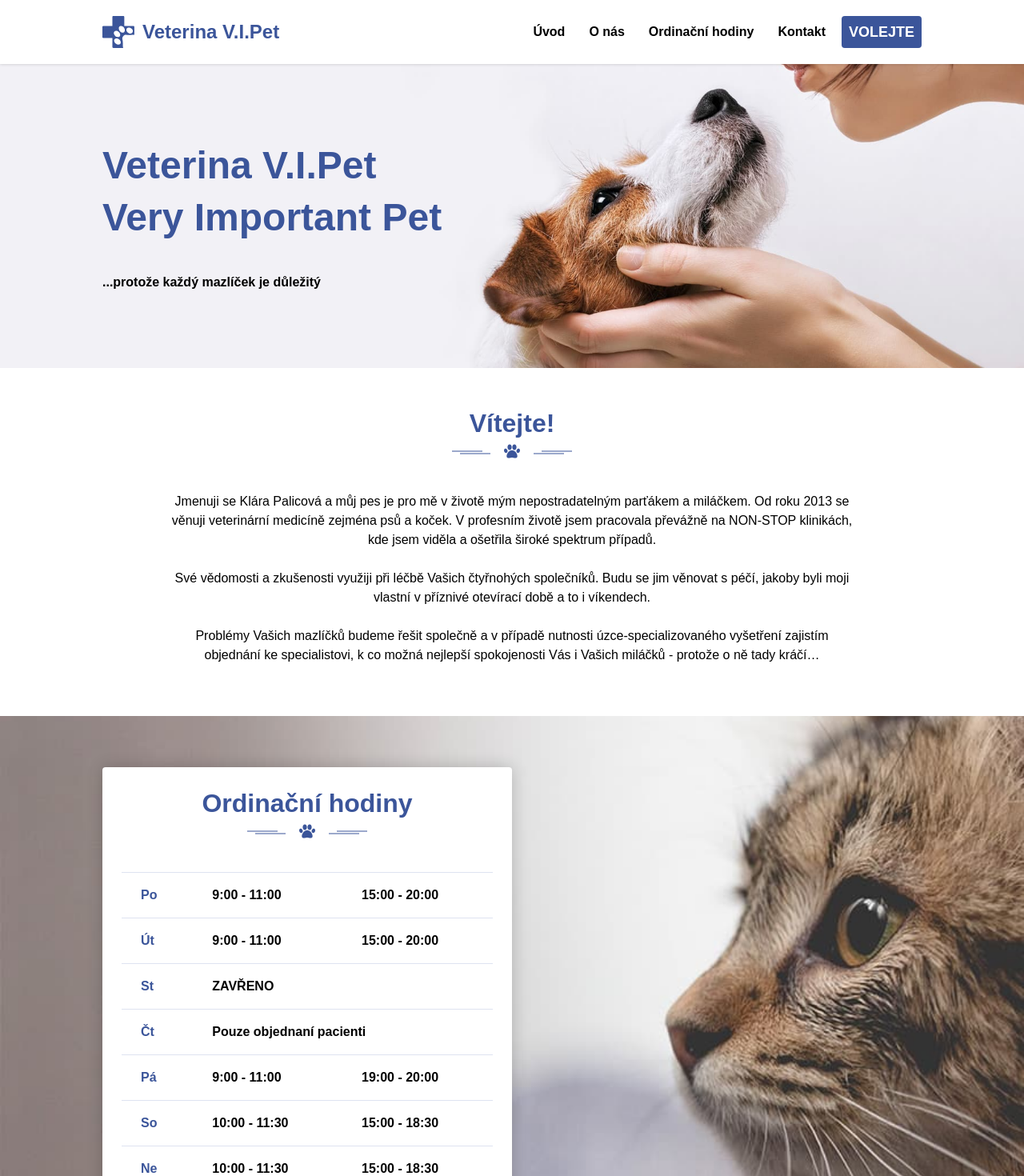
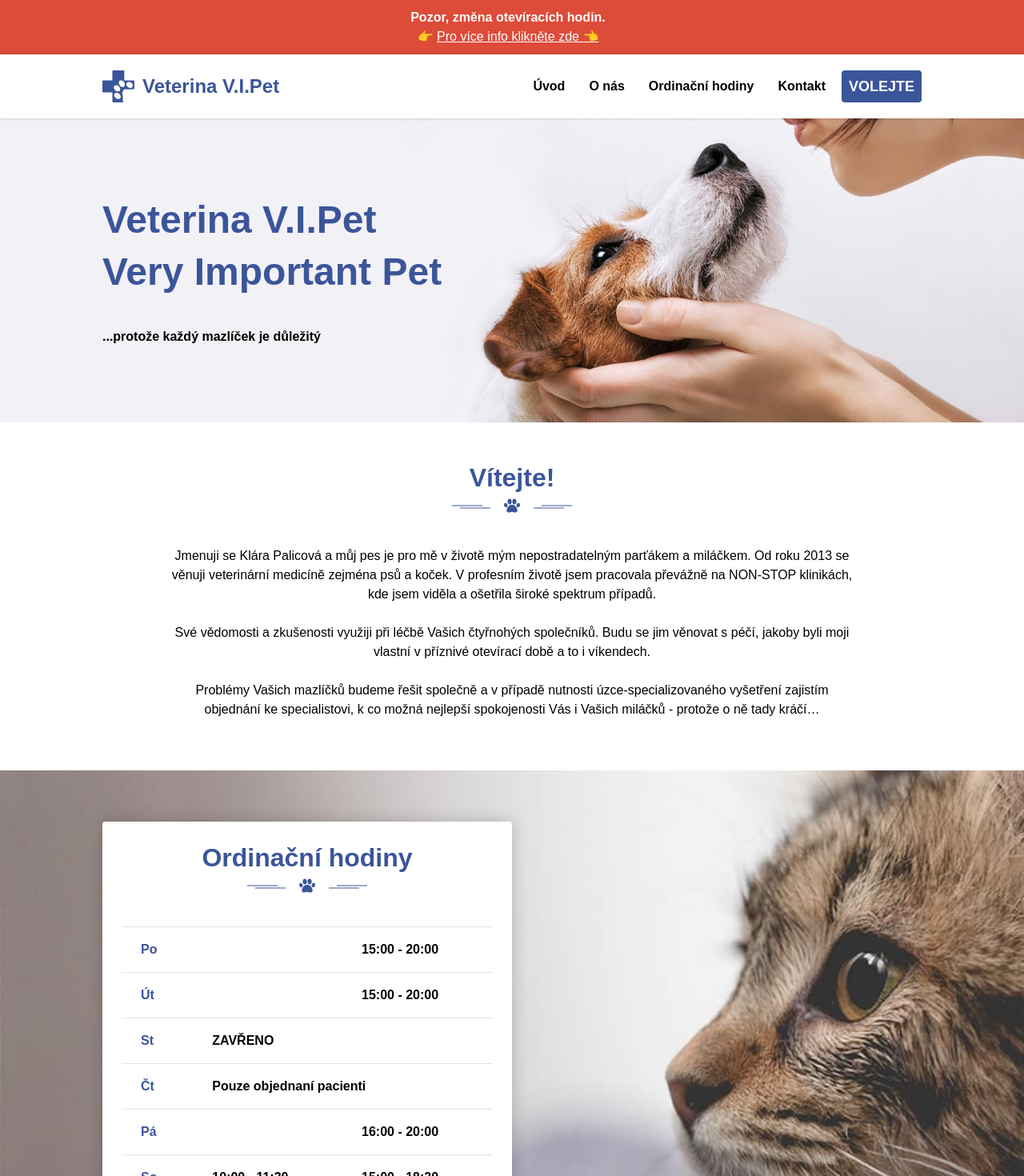
Before and after one commit to viktordanko/veterina-uvoz, a Next.js app: page / in a window 1280 px wide. Shown: the top 1470 px of the page at 80% size. Built offline with nearby package versions, Linux system fonts and the light colour scheme.

Commit message:
opening hourse change

```diff
--- a/components/OpeningHoursTable.js
+++ b/components/OpeningHoursTable.js
@@ -19,13 +19,13 @@ export const OpeningHoursTable = () => {
           <tr>
             {/* <th>{t('openHours.monday')}</th> */}
             <th>Po</th>
-            <td >9:00 - 11:00</td>
+            <td></td>
             <td>15:00 - 20:00</td>
           </tr>
           <tr>
             {/* <th>{t('openHours.tuesday')}</th> */}
             <th>Út</th>
-            <td>9:00 - 11:00</td>
+            <td></td>
             <td>15:00 - 20:00</td>
           </tr>
           <tr>
@@ -37,14 +37,12 @@ export const OpeningHoursTable = () => {
           <tr>
             <th>Čt</th>
             <td colSpan="2">Pouze objednaní pacienti</td>
-            {/* <th>{t('openHours.thursday')}</th>
-            <td colSpan="2">{t('openHours.booked')}</td> */}
           </tr>
           <tr>
             {/* <th>{t('openHours.friday')}</th> */}
             <th>Pá</th>
-            <td>9:00 - 11:00</td>
-            <td>19:00 - 20:00</td>
+            <td></td>
+            <td>16:00 - 20:00</td>
           </tr>
           <tr>
             <th>So</th>
--- a/pages/index.js
+++ b/pages/index.js
@@ -54,6 +54,10 @@ const Home = () => {
         <meta name="msapplication-TileColor" content="#ffffff" />
         <meta name="theme-color" content="#ffffff" />
       </Head>
+      <Announcement>
+        <strong>Pozor, změna otevíracích hodin. <br /></strong>
+        👉 <a className='u-color-white' href="#open-hours">Pro více info klikněte zde 👈</a>
+      </Announcement>
       {/* <Announcement>
         V termínu <strong>23. 12 - 30. 12. 2022</strong> je ordinace <strong>zavřená</strong>.
       </Announcement> */}
--- a/styles/utilities/color.scss
+++ b/styles/utilities/color.scss
@@ -61,6 +61,16 @@
       }
     }
   }
+  &-white {
+    color: #fff;
+    @at-root button#{&},
+      &[href] {
+      transition: color $t;
+      &:hover {
+        color: #000;
+      }
+    }
+  }
 }
 
 button:disabled {
```
Lines whose indentation alone changed are shown as unchanged.
